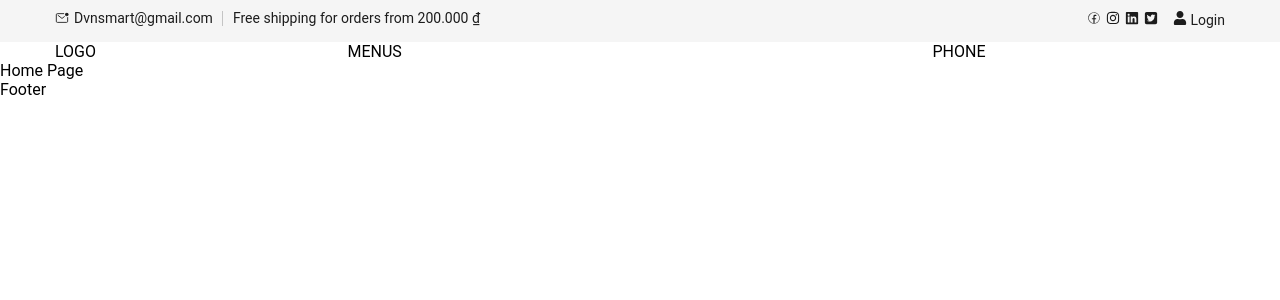
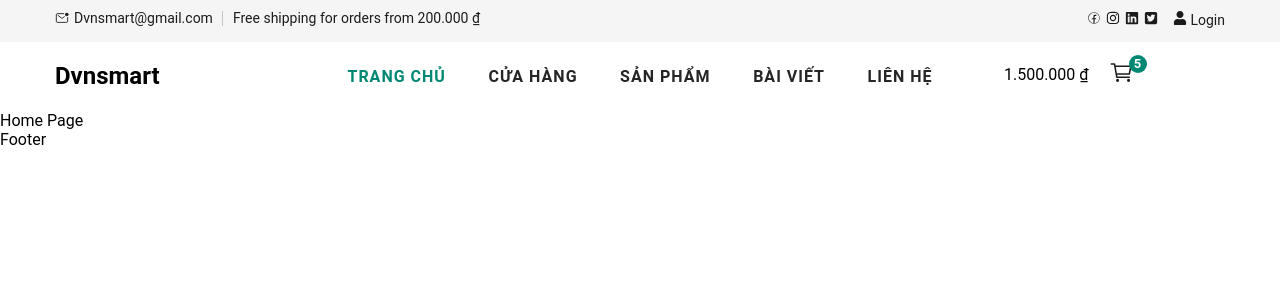
Before and after one commit to NhanDinhVan/Dvns_Mart, a React (Create React App) app: page / in a window 1280 px wide. Shown: the top 300 px of the page. Built offline with nearby package versions, Linux system fonts and the light colour scheme.

Commit message:
feat(b7): coding header - menus.

```diff
--- a/src/pages/user/theme/header/index.js
+++ b/src/pages/user/theme/header/index.js
@@ -1,4 +1,4 @@
-import { memo } from "react";
+import { memo, useState } from "react";
 import "./style.scss"
 import { Link } from "react-router-dom";
 import { formater } from "../../../../utils/formater";
@@ -7,9 +7,54 @@ import { FaInstagram } from "react-icons/fa";
 import { FaLinkedin } from "react-icons/fa";
 import { FaSquareTwitter } from "react-icons/fa6";
 import { FaUser } from "react-icons/fa";
+import { IoCartOutline } from "react-icons/io5";
 
 import { IoMailUnreadOutline } from "react-icons/io5";
+import { ROUTERS } from "../../../../utils/router";
 const Header = () => {
+
+    const [menus, setMenus] = useState([
+        {
+            name: "Trang chủ",
+            path: ROUTERS.USER.HOME,
+        },
+        {
+            name: "Cửa hàng",
+            path: ROUTERS.USER.PRODUCTS,
+        },
+        {
+            name: "Sản phẩm",
+            path: ROUTERS.USER.PRODUCTS,
+            isShowSubMenu: false,
+            child: [
+                {
+                    name: "Thịt",
+                    path: ""
+                },
+                {
+                    name: "Rau củ",
+                    path: ""
+                },
+                {
+                    name: "Đồ uống",
+                    path: ""
+                },
+                {
+                    name: "Thức ăn nhanh",
+                    path: ""
+                },
+            ]
+        },
+        {
+            name: "Bài viết",
+            path: ROUTERS.USER.POST,
+        },
+        {
+            name: "Liên hệ",
+            path: ROUTERS.USER.CONTACT,
+        },
+    ])
+
     return (
         <>
             <div className="header_top">
@@ -63,14 +108,44 @@ const Header = () => {
             </div>
             <div className="container">
                 <div className="row">
-                    <div className="col-xl-3">
-                        LOGO
+                    <div className="col-xl-3 col-lg-3 col-sm-3">
+                        <div className="header__logo">
+                            <h2>Dvnsmart</h2>
+                        </div>
                     </div>
-                    <div className="col-xl-6">
-                        MENUS
+                    <div className="col-xl-6 col-lg-3 col-sm-3">
+                        <nav className="header__menu">
+                            <ul>
+                                {
+                                    menus?.map((menu, menuKey) => {
+                                        return <>
+                                            <li key={menuKey} className={menuKey === 0 ? "active" : ""}>
+                                                <Link to={menu?.path}>{menu?.name}</Link>
+                                                <ul>
+                                                </ul>
+                                            </li>
+                                        </>
+                                    })
+                                }
+                            </ul>
+                        </nav>
                     </div>
-                    <div className="col-xl-3">
-                        PHONE
+                    <div className="col-xl-3 col-lg-3 col-sm-3">
+                        <div className="header__cart">
+                            <div className="header__cart__price">
+                                <span>{formater(1500000)}</span>
+                            </div>
+                            <ul>
+                                <li>
+                                    <Link to={"#"}>
+                                        <IoCartOutline />
+                                    </Link>
+                                    <span>
+                                        5
+                                    </span>
+                                </li>
+                            </ul>
+                        </div>
                     </div>
                 </div>
             </div>
--- a/src/pages/user/theme/header/style.scss
+++ b/src/pages/user/theme/header/style.scss
@@ -41,7 +41,7 @@
 .header_top_right {
     // background: red;
     display: inline-flex;
-    justify-content: end;
+    justify-content: flex-end;
     align-items: center;
     padding: 10px 0 13px;
     ul {
@@ -68,3 +68,75 @@
         }
     }
 }
+
+.header__cart {
+    display: flex;
+    justify-content: center;
+    align-items: center;
+    padding: 18px 0px;
+
+    .header__cart_price {
+
+    }
+    ul {
+        display: flex;
+        margin-right: 20px;
+
+        li {
+            list-style: none;
+            position: relative;
+            margin-left: 20px;
+
+            svg {
+                font-size: 25px;
+                color: map.get($theme-colors, "normal-text");
+            }
+
+            span {
+                color: white;
+                background: map.get($theme-colors, "main");
+                position: absolute;
+                height: 18px;
+                width: 18px;
+                display: inline-block;
+                border-radius: 50%;
+                text-align: center;
+                line-height: 18px;
+                font-size: 13px;
+                font-weight: 600;
+                left: 20px;
+                top: -5px;
+            }
+        }
+    }
+}
+
+.header__logo {
+    padding: 20px 0;
+}
+
+.header__menu {
+    padding: 20px 0;
+    ul {
+        display: flex;
+        justify-content: space-between;
+
+        li {
+            list-style: none;
+
+            a {
+                text-decoration: none;
+                color: map.get($theme-colors, "bold-text");
+                text-transform: uppercase;
+                font-weight: bolder;
+                letter-spacing: 1px;
+                transition: all 0.3s;
+                padding: 5px 0;
+                display: block;
+            }
+        }
+        .active a {
+            color: map.get($theme-colors, "main");
+        }
+    }
+}
--- a/src/style/pages/_all.scss
+++ b/src/style/pages/_all.scss
@@ -36,6 +36,10 @@ body {
         flex: 0 0 25%;
         max-width: 25%;
     }
+    .col-lg-6 {
+        flex: 0 0 50%;
+        max-width: 50%;
+    }
 }
 
 @include Responsive($DESKTOP){
@@ -50,5 +54,12 @@ body {
 }
 
 @include Responsive($SMALL_DEVICE){
-
+    .col-sm-3 {
+        flex: 0 0 25%;
+        max-width: 25%;
+    }
+    .col-sm-6 {
+        flex: 0 0 50%;
+        max-width: 50%;
+    }
 }
--- a/src/style/pages/_theme.scss
+++ b/src/style/pages/_theme.scss
@@ -1,4 +1,6 @@
 $theme-colors: (
     "main": #008874,
     "normal-text": #1c1c1c,
+    "bold-text": #252525,
+
 )
--- a/src/utils/router.js
+++ b/src/utils/router.js
@@ -1,6 +1,9 @@
 export const ROUTERS = {
     USER: {
         HOME: "/",
-        PROFILE: "profile"
+        PROFILE: "profile",
+        PRODUCTS: "products",
+        POST: "post",
+        CONTACT: "contact",
     }
 }
```
